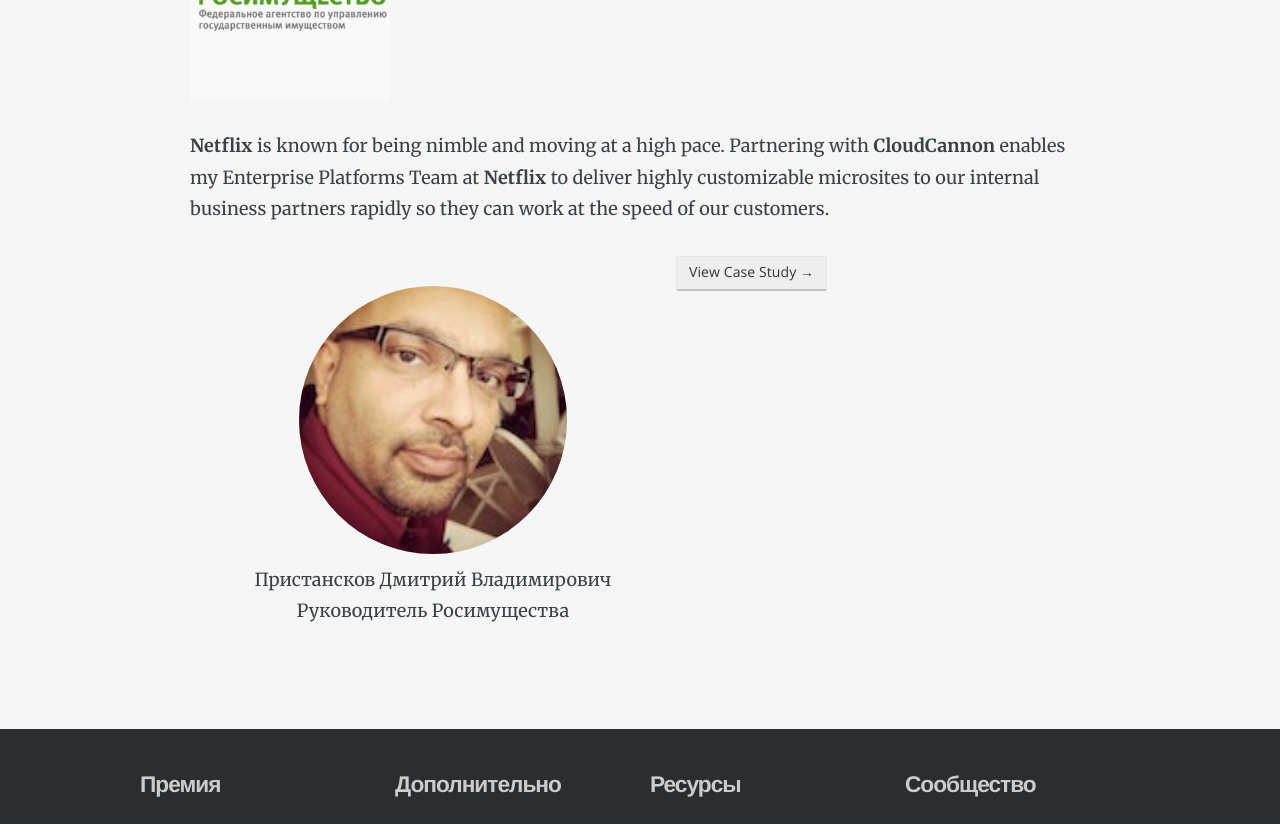
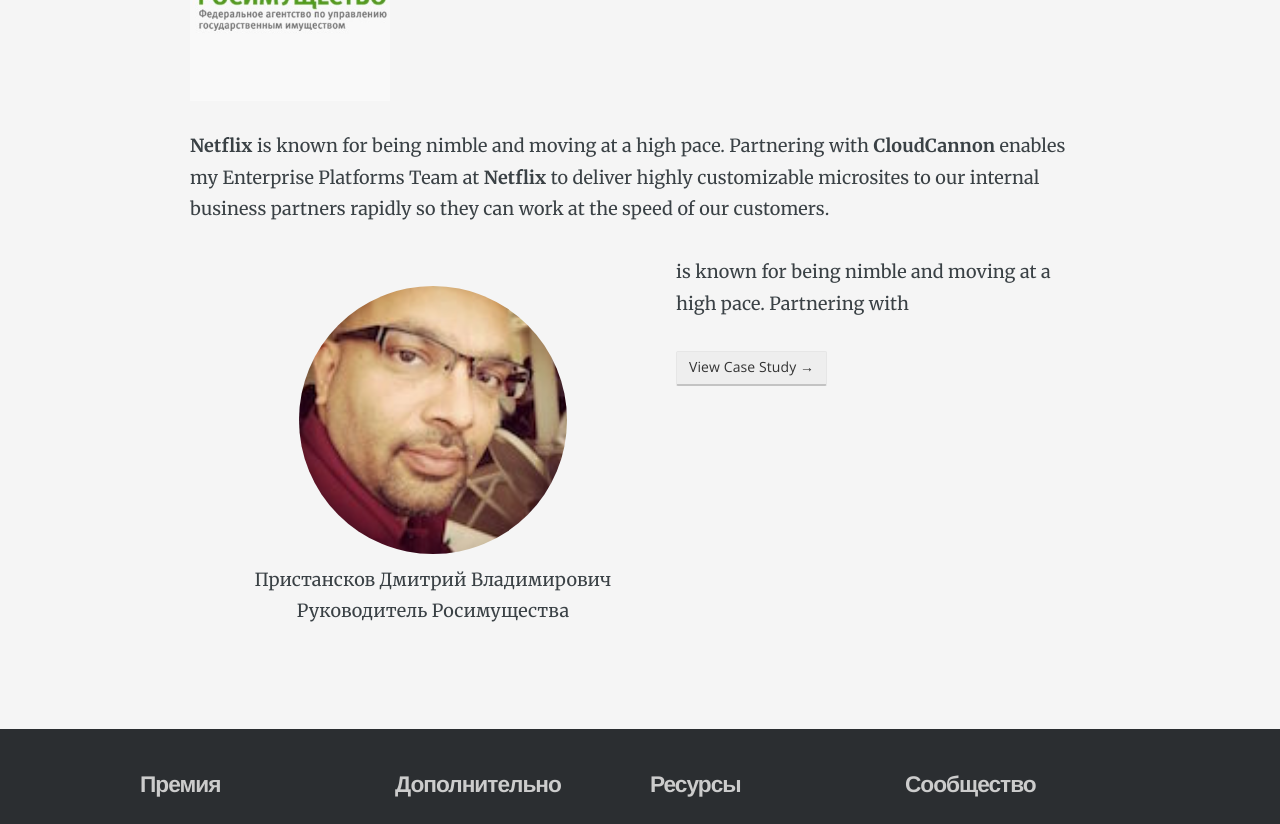
Before and after one commit to dennisd1/prize, a Jekyll site: the page built from pages/press.html, in a window 1280 px wide and 900 px high, scrolled down 470 px, cut to the strip 0-824 px from the top of the window. Built offline with Jekyll 4.4.1, drawn with Linux system fonts in a browser that asks for light colours; nearby versions of some CDN libraries.

Commit message:
Update press.html

```diff
--- a/pages/press.html
+++ b/pages/press.html
@@ -16,6 +16,7 @@
 			<img src="/img/customers/netflix/ashi-small.jpg" width="268" height="268" srcset="/img/customers/netflix/ashi-small.jpg 68w, /img/customers/netflix/ashi-small@2x.jpg 136w">
 			<p><span>Пристансков Дмитрий Владимирович</span><br>Руководитель Росимущества</p>
 		</div>
+			<p>	is known for being nimble and moving at a high pace. Partnering with </p>
 		<p style="margin-top: 30px;"><a class="btn" href="/case-studies/netflix/">View Case Study &rarr;</a></p>
 	</div>
 </section>
```
